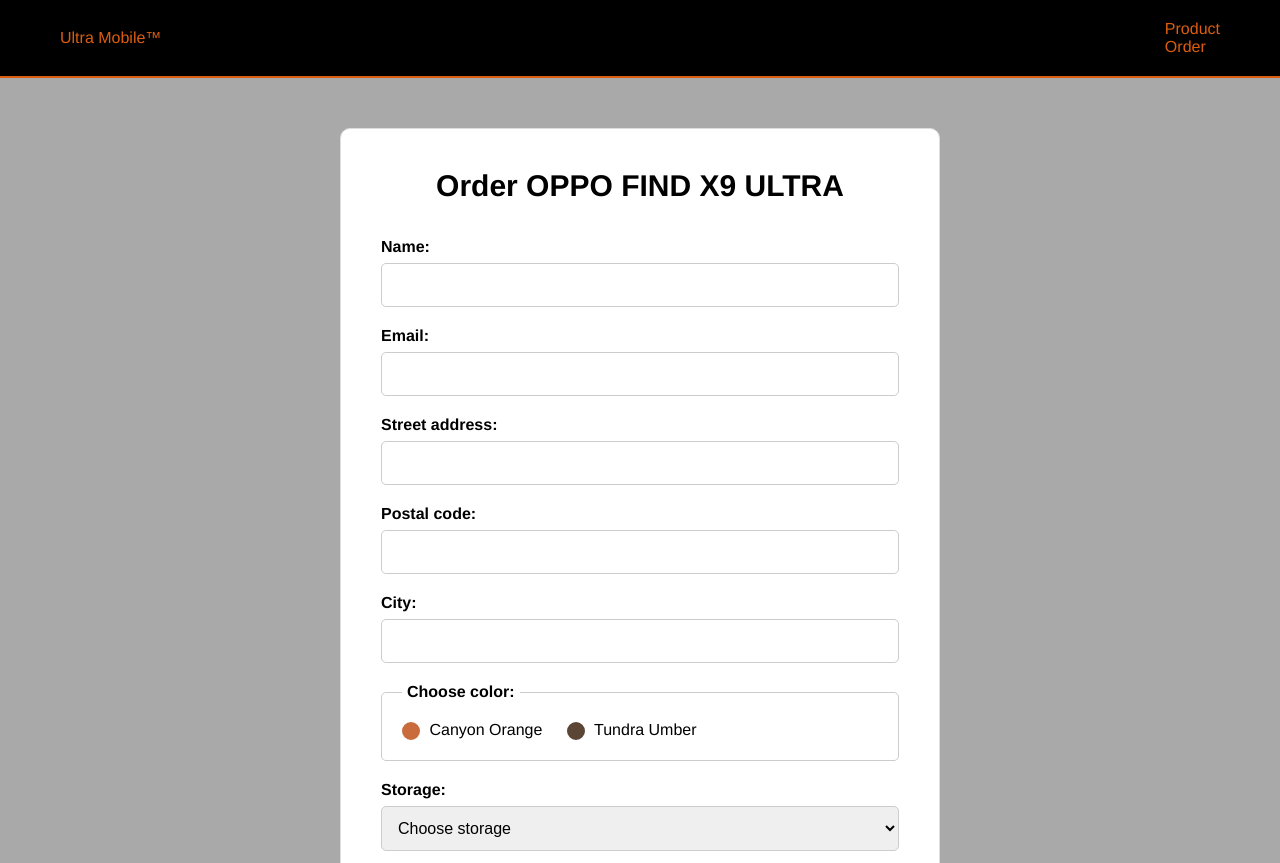
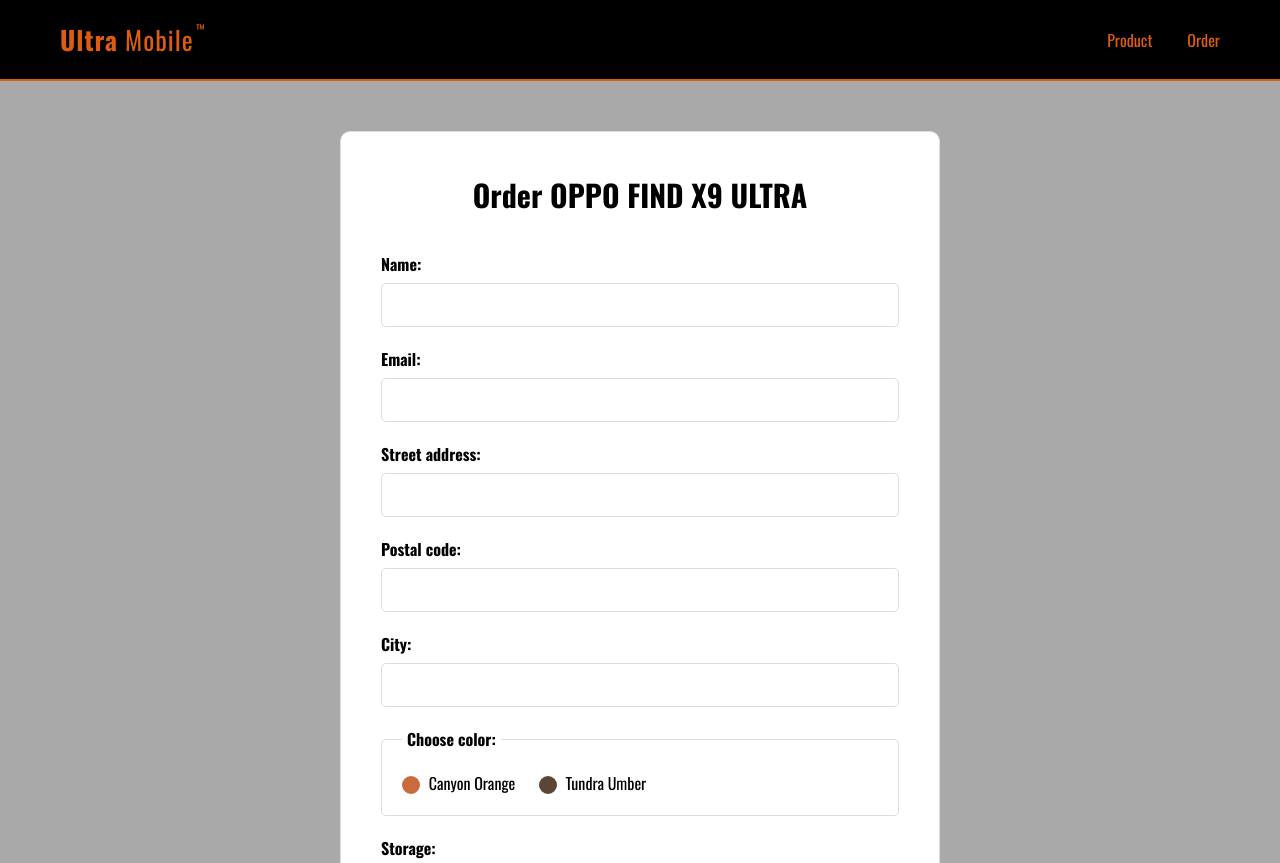
Before and after one commit to idaelise20-tech/Assignment_1, a plain HTML site: page order.html in a window 1280 px wide. Shown: the top 863 px of the page. Drawn offline with nearby package versions, Linux system fonts and the light colour scheme.

Commit message:
Add custom font and improve CSS structure

```diff
--- a/css/styles.css
+++ b/css/styles.css
@@ -1,19 +1,28 @@
+/* Google Font */
+
+@import url("https://fonts.googleapis.com/css2?family=Oswald:wght@200..700&display=swap");
+
+/* CSS Variables */
 :root {
   --primary-color: #dc5d0f;
   --black: #000000;
   --dark-gray: darkgray;
   --white: #ffffff;
   --light-gray: #ddd;
+  --font-main: "Oswald", sans-serif;
+  --spacing-large: 40px;
 }
+/* Global Styles */
 * {
   margin: 0;
   padding: 0;
   box-sizing: border-box;
 }
 body {
-  font-family: "Franklin Gothic Medium", "Arial Narrow", Arial, sans-serif;
+  font-family: var(--font-main);
   background-color: var(--dark-gray);
 }
+/* Navigation */
 .navbar {
   display: flex;
   justify-content: space-between;
@@ -57,6 +66,7 @@ body {
   color: #666;
   border-bottom: 2px solid var(--primary-color);
 }
+/* Product Section */
 .product {
   text-align: center;
   padding: 40px 20px;
@@ -65,14 +75,14 @@ body {
   margin-bottom: 30px;
 }
 
-.product-image {
+.product__image {
   width: 100%;
   max-width: 700px;
   height: auto;
   display: block;
   margin: 0 auto 30px;
 }
-.product-video {
+.product__video {
   width: 100%;
   max-width: 700px;
   height: 394px;
@@ -95,10 +105,11 @@ body {
 .buy-now:hover {
   background-color: #444;
 }
+/* Specifications */
 .specifications {
   max-width: 1000px;
-  margin: 40px auto;
-  padding: 40px;
+  margin: var(--spacing-large) auto;
+  padding: var(--spacing-large);
   background-color: var(--dark-gray);
   border: solid 5px var(--primary-color);
   border-radius: 5px;
@@ -116,7 +127,7 @@ body {
   gap: 15px 40px;
 }
 
-/* Begge sider */
+/* Footer works on both pages */
 footer {
   text-align: center;
   padding: 20px;
@@ -146,17 +157,16 @@ footer {
 .order input[type="text"],
 .order input[type="email"],
 .order input[type="number"],
-.order textarea,
 .order select {
   width: 100%;
   padding: 12px;
   margin-bottom: 20px;
-  border: 1px solid #ccc;
+  border: 1px solid var(--light-gray);
   border-radius: 5px;
   font-size: 16px;
 }
 .order fieldset {
-  border: 1px solid #ccc;
+  border: 1px solid var(--light-gray);
   border-radius: 5px;
   padding: 20px;
   margin-bottom: 20px;
@@ -182,7 +192,7 @@ footer {
 }
 #canyon-orange:checked,
 #tundra-umber:checked {
-  outline: 2px solid black;
+  outline: 2px solid var(--black);
   outline-offset: 2px;
 }
 .order legend {
@@ -210,7 +220,7 @@ footer {
 .order button:hover {
   background-color: var(--primary-color);
 }
-/* Responsive design for smaller screens */
+/* Responsive Design */
 @media (max-width: 768px) {
   .navbar {
     padding: 20px;
@@ -228,7 +238,7 @@ footer {
     padding: 30px 15px;
   }
 
-  .product-video {
+  .product__video {
     height: 250px;
   }
 
--- a/order.html
+++ b/order.html
@@ -9,14 +9,16 @@
   <body>
     <header>
       <nav class="navbar">
-        <div class="logo">
+        <div class="navbar__logo">
           <a href="index.html">
-    <span class="ultra">Ultra</span> Mobile<span class="trademark">&trade;</span>
+            <span class="navbar__ultra">Ultra</span>
+            Mobile<span class="navbar__trademark">&trade;</span>
           </a>
         </div>
-        <ul class="nav-links">
-          <li><a href="index.html">Product</a></li>
-          <li><a href="order.html">Order</a></li>
+
+        <ul class="navbar__links">
+          <li><a class="navbar__link" href="index.html">Product</a></li>
+          <li><a class="navbar__link" href="order.html">Order</a></li>
         </ul>
       </nav>
     </header>
@@ -34,19 +36,13 @@
           <input type="text" id="address" name="address" required />
 
           <label for="postal-code">Postal code:</label>
-<input
-  type="text"
-  id="postal-code"
-  name="postal-code"
-  required
-/>
+          <input type="text" id="postal-code" name="postal-code" required />
 
           <label for="city">City:</label>
           <input type="text" id="city" name="city" required />
 
           <fieldset>
             <legend>Choose color:</legend>
-
             <input
               type="radio"
               id="canyon-orange"
@@ -54,10 +50,7 @@
               value="canyon-orange"
               required
             />
-  <label for="canyon-orange">
-    <span class="color-circle canyon-orange"></span>
-    Canyon Orange
-  </label>
+            <label for="canyon-orange">Canyon Orange</label>
 
             <input
               type="radio"
@@ -65,10 +58,7 @@
               name="color"
               value="tundra-umber"
             />
-  <label for="tundra-umber">
-    <span class="color-circle tundra-umber"></span>
-    Tundra Umber
-  </label>
+            <label for="tundra-umber">Tundra Umber</label>
           </fieldset>
           <label for="storage">Storage:</label>
 
@@ -96,5 +86,6 @@
         This is a student project created for educational purposes and is not an
         official or affiliated OPPO website.
       </p>
+    </footer>
   </body>
 </html>
```
Also changed, not shown: index.html (+6 -4 lines), 1 other file. Lines whose indentation alone changed are shown as unchanged.
